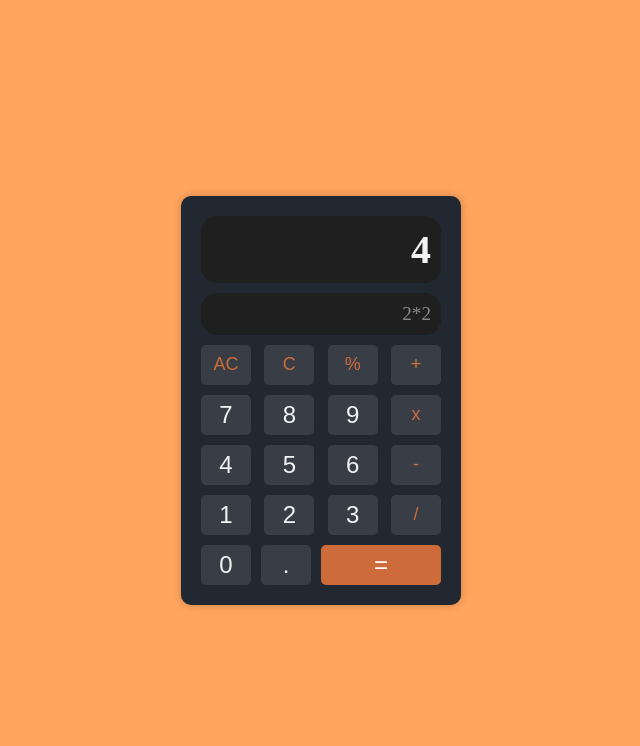
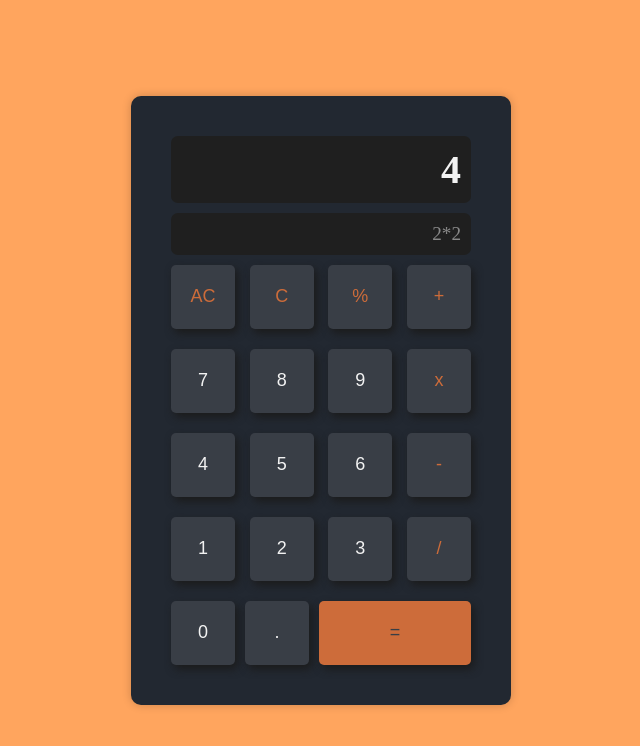
Before and after one commit to Y-A-Asd/Frontorine, a plain HTML site: page week6/hw.html in a window 1280 px wide. Shown: the whole page, without its empty margins (319-959 px from the left). Drawn offline with Linux system fonts and the light colour scheme.

Commit message:
make calc with css and fix it

```diff
--- a/week6/html.css
+++ b/week6/html.css
@@ -14,10 +14,10 @@ body {
 
 .calculator {
     background-color: #222831; /* Dark background */
-    padding: 20px;
+    padding: 40px;
     border-radius: 10px;
     box-shadow: 0 0 10px rgba(0, 0, 0, 0.2);
-    max-width: 280px;
+    max-width: 380px;
 }
 
 .show {
@@ -35,7 +35,7 @@ body {
 }
 
 .user {
-    border-radius: 1rem;
+    border-radius: 0.425rem;
     padding:10px;
     background-color: #1f1f1f;
     font-size: 1.2rem;
@@ -43,7 +43,7 @@ body {
 }
 
 .current {
-    border-radius: 1rem;
+    border-radius: 0.425rem;
     padding:10px;
     background-color: #1f1f1f;
     font-size: 2.5rem;
@@ -53,18 +53,20 @@ body {
 .buttons {
     display: flex;
     flex-wrap: wrap;
-    gap: 10px;
+    gap: 20px 10px;
     align-items: center;
     justify-content: space-between;
+
 }
 
 button {
+    box-shadow: #1b1b1b 3px 4px 8px;
     font-size: 1.5rem;
     background-color: #393E46;
     color: #f2f2f2;
     border: none;
     border-radius: 5px;
-    padding: 20px;
+    padding: 32px;
     cursor: pointer;
     transition: background-color 0.3s;
 
@@ -73,6 +75,8 @@ button {
     display: flex;
     justify-content: center;
     align-items: center;
+        font-weight: lighter;
+    font-size: large;
 }
 
 button:hover {
@@ -86,7 +90,7 @@ button:active {
 .equal {
     flex-grow: 2;
     background-color: #cd6c3a;
-    color: white;
+    color: #393E46;
 }
 
 .equal:hover {
@@ -95,6 +99,5 @@ button:active {
 .ac {
 
     color: #cd6c3a;
-    font-weight: lighter;
-    font-size: large;
+
 }
```
